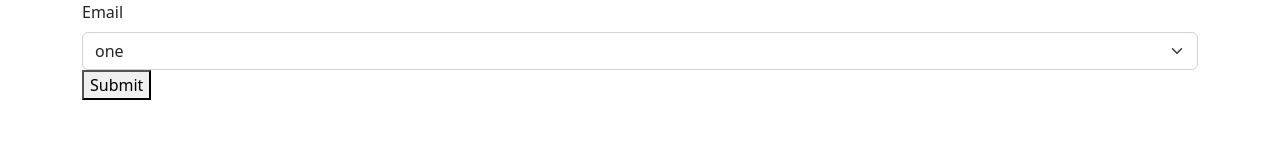
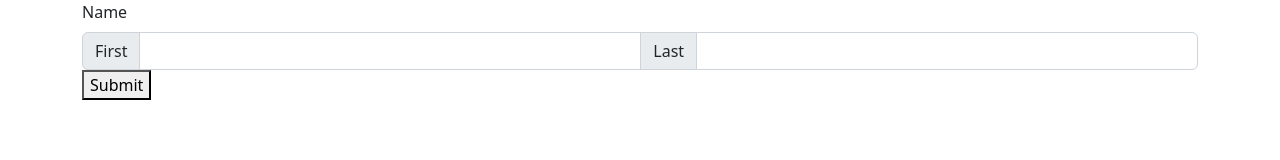
Before and after one commit to AthulPM97/bootstrap-demo, a plain HTML site: page index.html in a window 1280 px wide. Drawn offline with nearby package versions, Linux system fonts and the light colour scheme.

Commit message:
input groups and input group text

```diff
--- a/index.html
+++ b/index.html
@@ -11,11 +11,15 @@
 </head>
 <body>
     <div class="container">
-        <label for="email" class="form-label">Email</label>
-        <select name="number" id="list" class="form-select">
-            <option >one</option>
-            <option>two</option>
-        </select>
+        <label for="text" class="form-label">Name</label>
+        <div class="input-group">
+            <!-- input groups will give dividing lines between input boxes -->
+            <div class="input-group-text">First</div>
+            <!-- input-group-text will give labels like these -->
+            <input type="text" class="form-control">
+            <div class="input-group-text">Last</div>
+            <input type="text" class="form-control">
+        </div>
         <button>Submit</button>
     </div>
 
```
